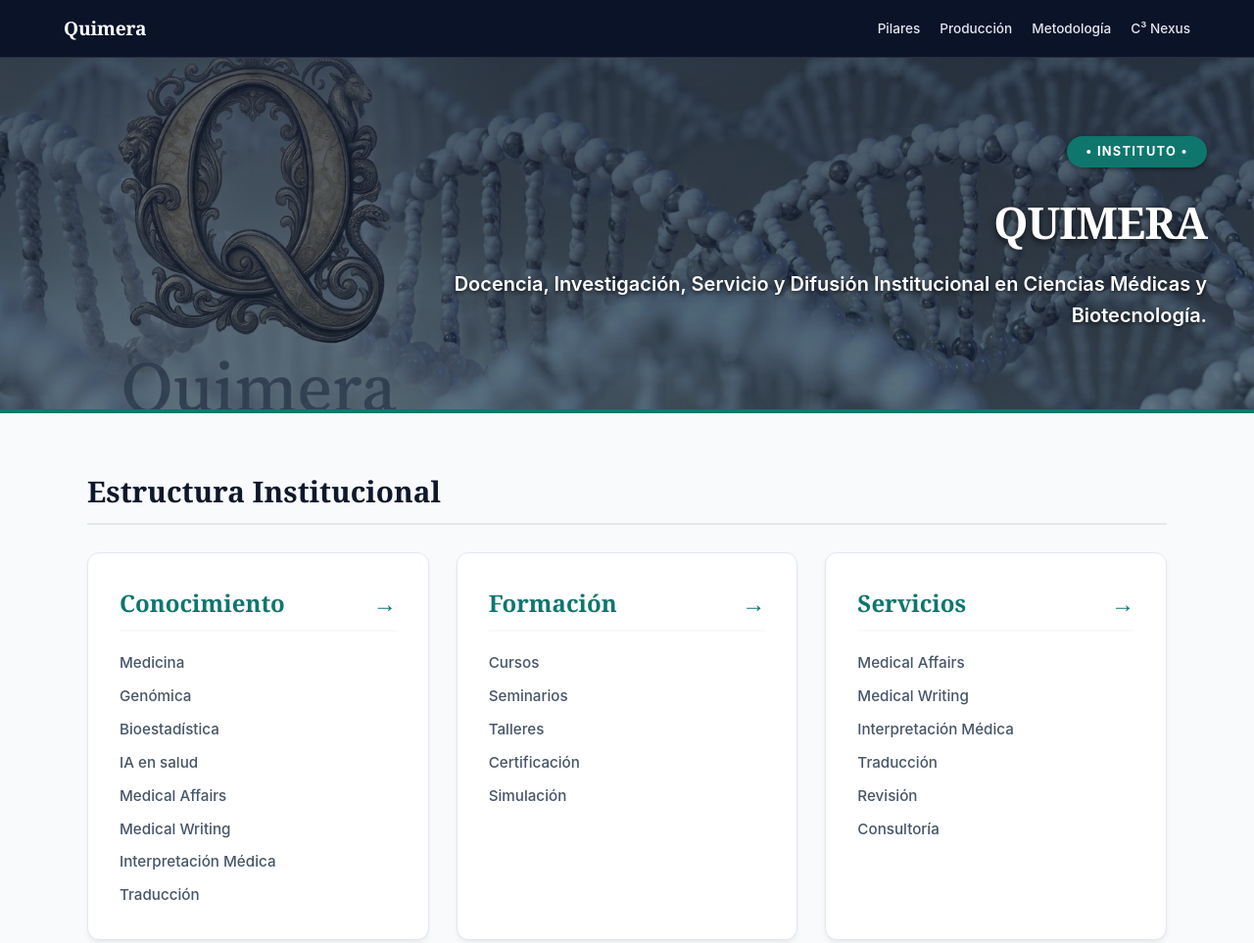
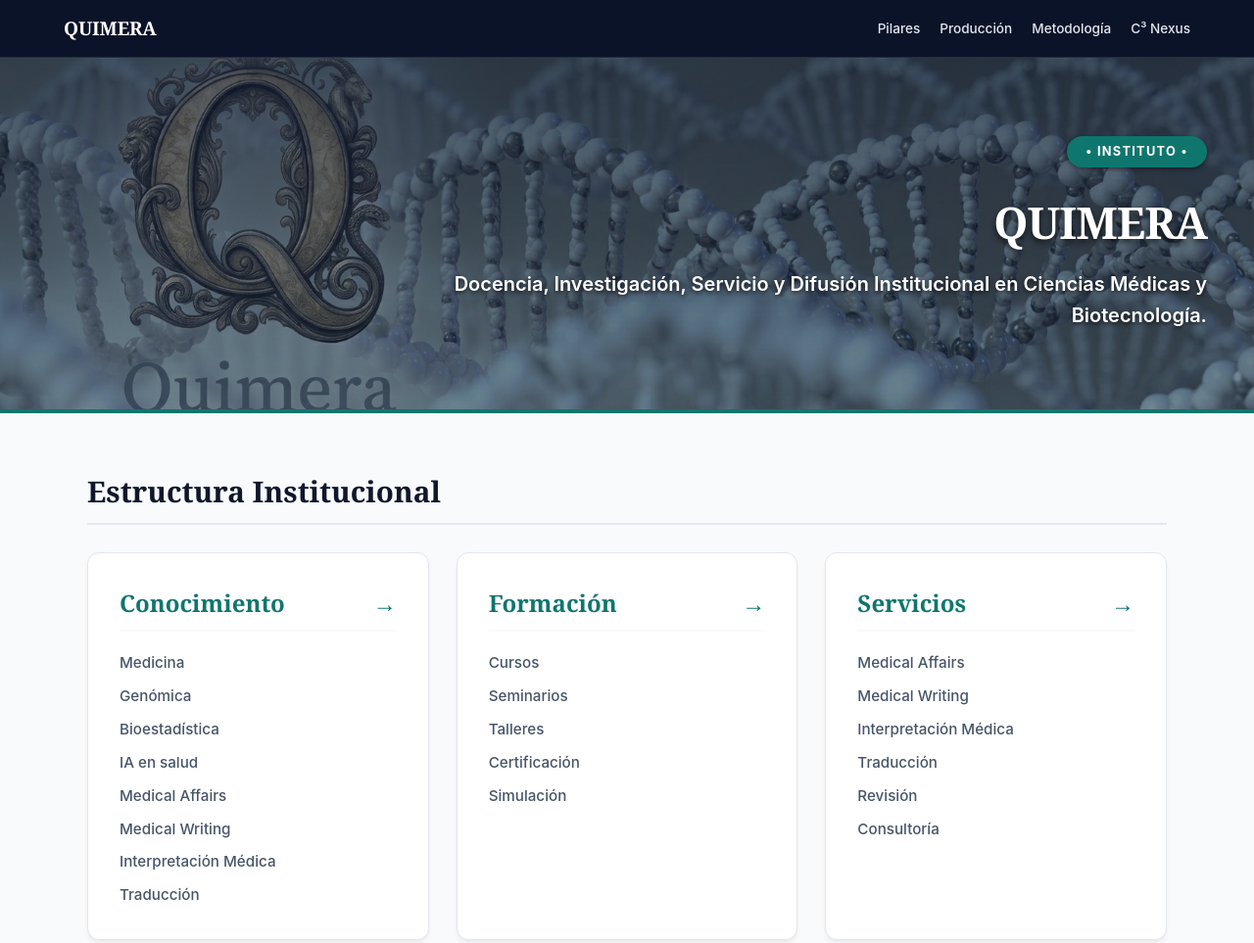
Before and after one commit to QuimeraC3/QuimeraC3.github.io, a plain HTML site: page index.html in a window 1280 px wide. Shown: the top 963 px of the page at 98% size. Drawn offline with Linux system fonts and the light colour scheme.

Commit message:
Update index.html

```diff
--- a/index.html
+++ b/index.html
@@ -83,7 +83,7 @@
 
         /* ENCABEZADO PORTADA CON ENLACE PRINCIPAL */
         header {
-            background: linear-gradient(rgba(15, 23, 42, 0.65), rgba(15, 23, 42, 0.50)), url('Quimera.jpeg');
+            background: linear-gradient(rgba(15, 23, 42, 0.65), rgba(15, 23, 42, 0.40)), url('Quimera.jpeg');
             background-size: cover;
             background-position: center;
             color: #ffffff;
@@ -444,7 +444,7 @@
     <!-- Navegación Superior -->
     <nav class="top-bar">
         <div class="top-bar-container">
-            <a href="#" class="brand-logo">Quimera</a>
+            <a href="#" class="brand-logo">QUIMERA</a>
             <ul class="nav-links">
                 <li><a href="#pilares">Pilares</a></li>
                 <li><a href="#produccion">Producción</a></li>
@@ -594,7 +594,7 @@
     </main>
 
     <footer>
-        <p>&copy; 2026 Quimera C³ &bull; Centro de Investigación, Docencia, Servicio y Difusión.</p>
+        <p>&copy; 2026 Quimera &bull; Centro de Investigación, Docencia, Servicio y Difusión.</p>
         <p style="margin-top: 0.5rem; font-size: 0.8rem; color: #ffffff;">Dr.C. Cesar Cerezo Camacho. Todos los derechos reservados.</p>
     </footer>
 
```
